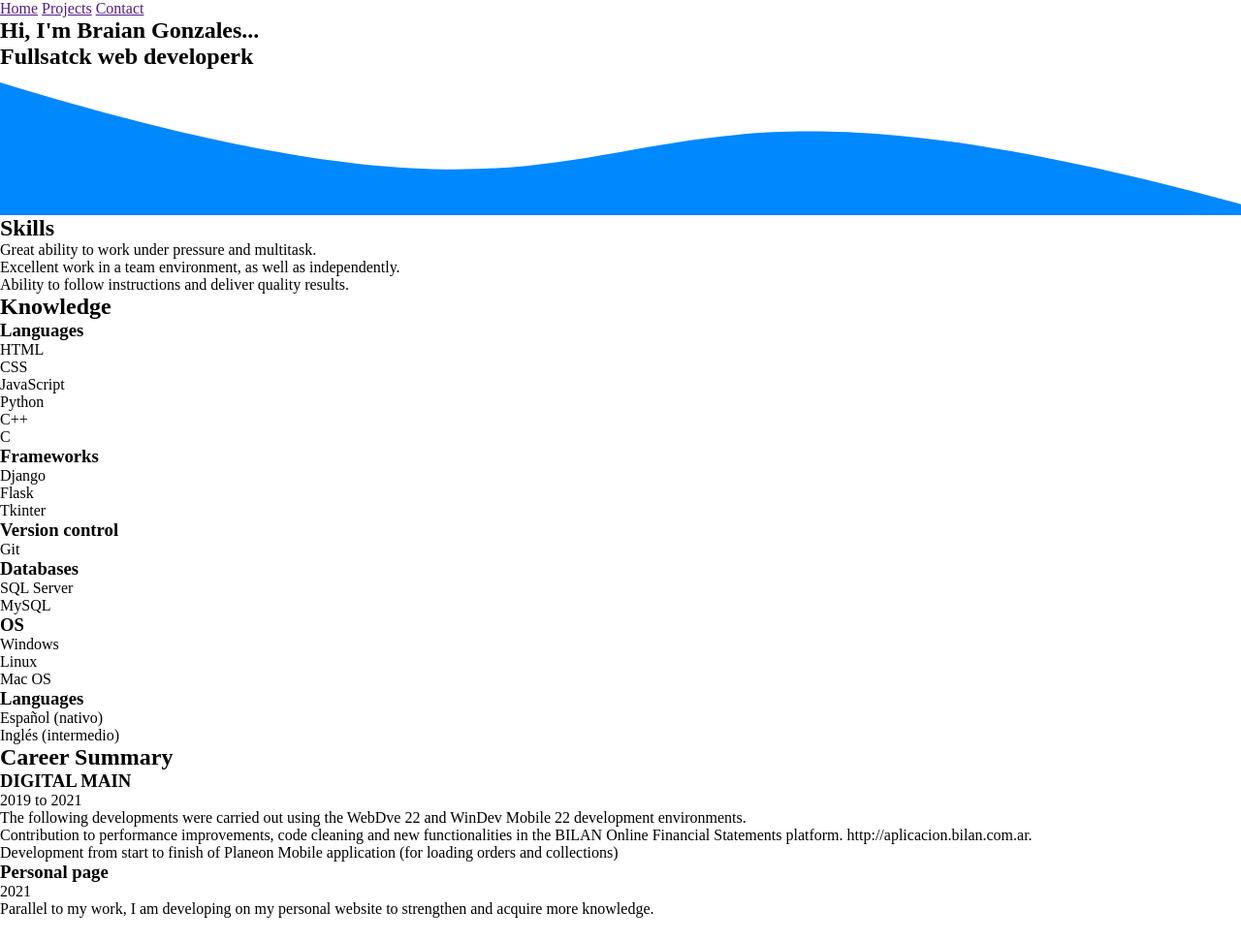
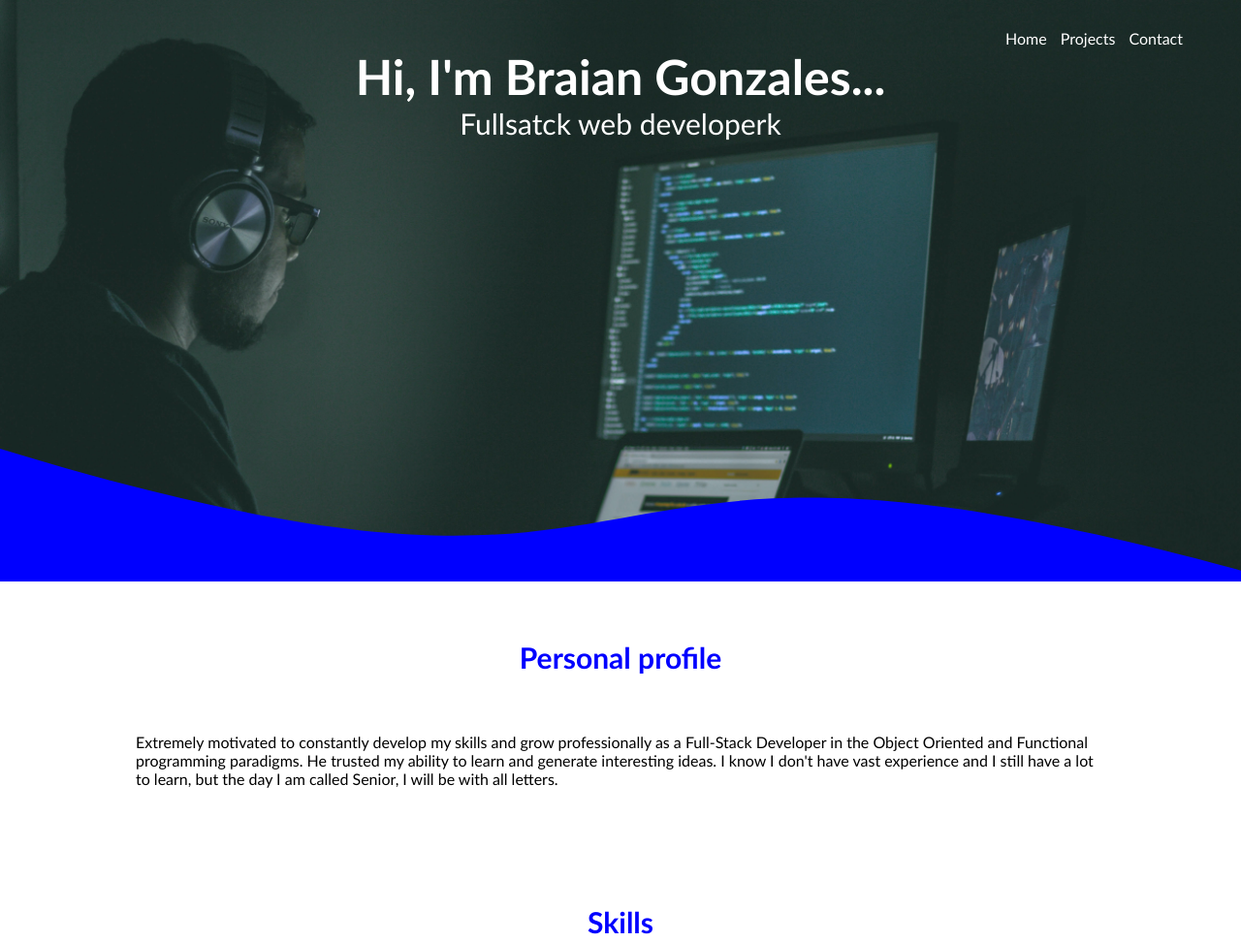
Before and after one commit to BraianMG/bmg, a plain HTML site: page index.html in a window 1280 px wide. Shown: the top 972 px of the page at 97% size. Before the commit the page ends 947 px from the top, so only its background shows below. Drawn offline with Linux system fonts and the light colour scheme.

Commit message:
edicion de pagina principal

```diff
--- a/index.html
+++ b/index.html
@@ -5,27 +5,31 @@
     <meta http-equiv="X-UA-Compatible" content="IE=edge">
     <meta name="viewport" content="width=device-width, initial-scale=1.0">
     <title>Home | I'm Braian Gonzales</title>
+    <link rel="shortcut icon" href="images/favicon.png" type="image/x-icon">
     <link rel="stylesheet" href="styles/style.css">
 </head>
 <body>
-    <head>
+    <header>
         <nav class="menu">
-            <ul>
-                <li>
-                    <a href="">Home</a>
-                    <a href="">Projects</a>
-                    <a href="">Contact</a>
-                </li>
-            </ul>
+            <a href="#">Home</a>
+            <a href="#">Projects</a>
+            <a href="#">Contact</a>
         </nav>
         <section class="header-texts">
             <h1>Hi, I'm Braian Gonzales...</h1>
             <h2>Fullsatck web developerk</h2>
-            <div style="height: 150px; overflow: hidden;" ><svg viewBox="0 0 500 150" preserveAspectRatio="none" style="height: 100%; width: 100%;"><path d="M-1.97,11.34 C295.99,245.22 204.00,-69.56 501.41,139.63 L500.84,151.47 L0.00,150.00 Z" style="stroke: none; fill: #08f;"></path></svg></div>
+            <div class="wave" style="height: 150px; overflow: hidden;" ><svg viewBox="0 0 500 150" preserveAspectRatio="none" style="height: 100%; width: 100%;"><path d="M-1.97,11.34 C295.99,245.22 204.00,-69.56 501.41,139.63 L500.84,151.47 L0.00,150.00 Z" style="stroke: none; fill: blue;"></path></svg></div>
         </section>
-    </head>
+    </header>
 
     <main>
+        <section class="container personal-profile">
+            <h2 class="title">Personal profile</h2>
+            <div class="texts-content">
+                <p>Extremely motivated to constantly develop my skills and grow professionally as a Full-Stack Developer in the Object Oriented and Functional programming paradigms. He trusted my ability to learn and generate interesting ideas. I know I don't have vast experience and I still have a lot to learn, but the day I am called Senior, I will be with all letters.</p>
+            </div>
+        </section>
+
         <section class="container skills">
             <h2 class="title">Skills</h2>
             <div class="texts-content">
@@ -122,10 +126,38 @@
                 <p>Parallel to my work, I am developing on my personal website to strengthen and acquire more knowledge.</p>
             </div>
         </section>
+
+        <section class="container academic-backgrounds">
+            <h2 class="title">Academic backgrounds</h2>
+            <div class="container study">
+                <h3>SYSTEMS ENGINEER</h3>
+                <p>2021</p>
+                <p>After my experience with subjects related to programming in Electronic Engineering and my time working in programming, I discovered that this is what I am passionate about, that is why I decided to change from Electronic Engineering to Systems Engineering.</p>
+            </div>
+            <div class="container study">
+                <h3>ELECTRONIC ENGINEER</h3>
+                <p>2015 to 2020</p>
+                <p>Automated irrigation system with Arduino Mega, programmed with Arduino IDE and user interface creation with Processing, this led me to reach the highest grade in this subject.</p>
+            </div>
+        </section>
     </main>
 
     <footer>
-
+        <div class="container-footer">
+            <div class="content-foo">
+                <h4>Phone</h4>
+                <p>+54 261 575-1298</p>
+            </div>
+            <div class="content-foo">
+                <h4>Email</h4>
+                <p>braian.gonzales77@gmail.com</p>
+            </div>
+            <div class="content-foo">
+                <h4>Location</h4>
+                <p>Mendoza - Argentina</p>
+            </div>
+        </div>
+        <h2 class="final-title">&copy; Braian Gonzales</h2>
     </footer>
 
 </body>
--- a/styles/style.css
+++ b/styles/style.css
@@ -1,4 +1,78 @@
 *{
   margin: 0;
   padding: 0;
+  box-sizing: border-box;
 }
+
+body{
+  font-family: 'Gill Sans', 'Gill Sans MT', Calibri, 'Trebuchet MS', sans-serif;
+}
+
+.container{
+  padding: 60px 0;
+  width: 90%;
+  max-width: 1000px;
+  margin: auto;
+}
+
+.title{
+  color: blue;
+  font-size: 30px;
+  text-align: center;
+  margin-bottom: 60px;
+}
+
+/* HEADER */
+header{
+  width: 100%;
+  height: 600px;
+  background-image: url("../images/cover.jpg");
+  background-size: cover;
+  background-attachment: fixed;
+  position: relative;
+}
+
+nav{
+  text-align: right;
+  padding: 30px 50px 0 0;
+
+}
+
+nav > a{
+  color: #fff;
+  font-weight: 300;
+  text-decoration: none;
+  margin-right: 10px;
+}
+
+nav > a:hover{
+  text-decoration: underline;
+
+}
+
+.header-texts{
+  display: flex;
+  height: 430px;
+  width: 100%;
+  flex-direction: column;
+  align-items: center;
+  justify-items: center;
+  text-align: center;
+}
+
+.header-texts h1{
+    font-size: 50px;
+    color: #fff;
+}
+
+.header-texts h2{
+  font-size: 30px;
+  font-weight: 300;
+  color: #fff;
+}
+
+.wave{
+  position: absolute;
+  bottom: 0;
+  width: 100%;
+}
```
Also changed, not shown: images/cover.jpg (added), images/favicon.png (renamed from images/Logo BG.png).
